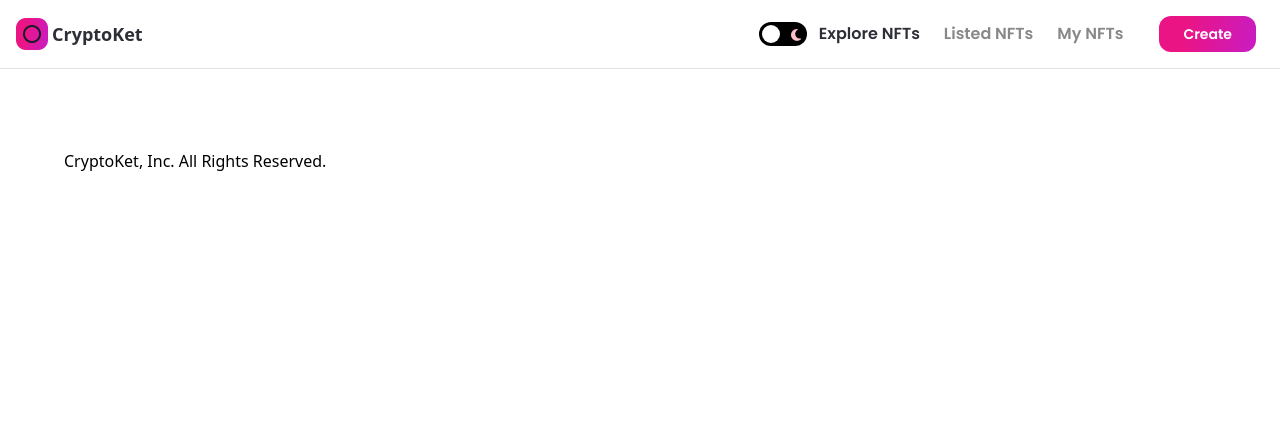
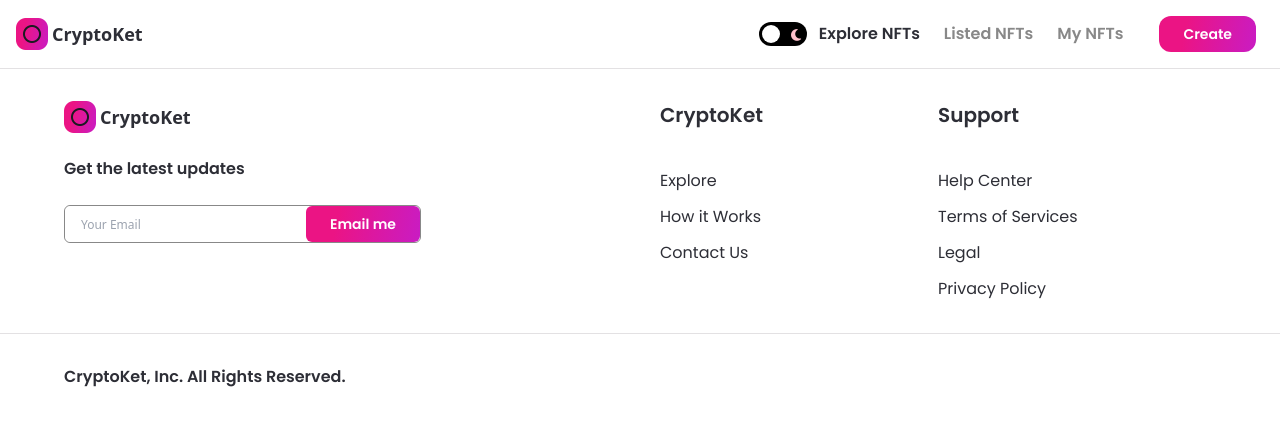
Before and after one commit to habibullahturkmen/nft-marketplace, a Next.js app: page / in a window 1280 px wide. Shown: the top 426 px of the page. Built offline with nearby package versions, Linux system fonts and the light colour scheme.

Commit message:
:fire: Footer Complete :fire:

```diff
--- a/components/Button.jsx
+++ b/components/Button.jsx
@@ -1,7 +1,5 @@
-import React from 'react';
-
 const Button = ({ btnName, classStyles, handleClick }) => (
-  <button type="button" className={`nft-gradient text-sm minlg:test-lg py-2 px-6 minlg:px-8 font-poppins font-semibold text-white ${classStyles}`} onClick={handleClick}>
+  <button type="button" className={`nft-gradient text-sm minlg:text-lg py-2 px-6 minlg:px-8 font-poppins font-semibold text-white ${classStyles}`} onClick={handleClick}>
     {btnName}
   </button>
 );
--- a/components/Footer.jsx
+++ b/components/Footer.jsx
@@ -2,16 +2,64 @@ import Image from 'next/image';
 import { useTheme } from 'next-themes';
 
 import images from '../assets';
-import { Button } from './Button';
+import Button from './Button';
+
+const FooterLinks = ({ heading, items }) => (
+  <div className="flex-1 justify-start items-start">
+    <h3 className="font-poppins dark:text-white text-nft-black-1 font-semibold text-xl mb-10">{heading}</h3>
+    {items.map((item, index) => (
+      <p key={index} className="font-poppins dark:text-white text-nft-black-1 font-normal text-base cursor-pointer dark:hover:text-nft-gray-1 hover:text-nft-black-1 my-3">{item}</p>
+    ))}
+  </div>
+);
 
 const Footer = () => {
   const { theme } = useTheme();
 
   return (
     <footer className="flexCenter flex-col border-t dark:border-nft-black-1 border-nft-gray-1 sm:py-8 py-16">
-      <div className="flexCenter w-full mt-5 borter-t dark:border-nft-black-1 border-nft-gray-1 sm:px-4 px-16">
+
+      <div className="w-full minmd:w-4/5 flex flex-row md:flex-col sm:px-4 px-16">
+        {/* logo, e-mail/updates & button */}
+        <div className="flexStart flex-1 flex-col">
+          <div className="flexCenter cursor-pointer">
+            <Image src={images.logo02} objectFit="contain" width={32} height={32} alt="logo" />
+            <p className="dark:text-white text-nft-black-1 font-semibold text-lg ml-1">CryptoKet</p>
+          </div>
+          <p className="font-poppins dark:text-white text-nft-black-1 font-semibold text-base mt-6">Get the latest updates</p>
+          <div className="flexBetween md:w-full minlg:w-557 w-357 mt-6 dark:bg-nft-black-2 bg-white border dark:border-nft-black-2 border-nft-gray-2 rounded-md">
+            <input type="email" placeholder="Your Email" className="h-full flex-1 w-full dark:bg-nft-black-2 bg-white px-4 rounded-md dark:text-white text-nft-black-1 font-normal text-xs minlg:text-lg outline-none" />
+            <div className="flex-initial">
+              <Button btnName="Email me" classStyles="rounded-md" />
+            </div>
+          </div>
+        </div>
+
+        {/* Footer Links */}
+        <div className="flex-1 flexBetweenStart flex-wrap ml-10 md:ml-0 md:mt-8">
+          <FooterLinks heading="CryptoKet" items={['Explore', 'How it Works', 'Contact Us']} />
+          <FooterLinks heading="Support" items={['Help Center', 'Terms of Services', 'Legal', 'Privacy Policy']} />
+        </div>
+      </div>
+
+      {/* Copyright & social media icons */}
+      <div className="flexCenter w-full mt-5 border-t dark:border-nft-black-1 border-nft-gray-1 sm:px-4 px-16">
         <div className="flexBetween flex-row w-full minmd:w-4/5 sm:flex-col mt-7">
-          <p>CryptoKet, Inc. All Rights Reserved.</p>
+          <p className="font-poppins dark:text-white text-nft-black-1 font-semibold text-base">CryptoKet, Inc. All Rights Reserved.</p>
+          <div className="flex flex-row sm:mt-4">
+            {[images.instagram, images.twitter, images.telegram, images.discord].map((image, index) => (
+              <div className="mx-2 cursor-pointer" key={index}>
+                <Image
+                  src={image}
+                  objectFit="contain"
+                  width={24}
+                  height={24}
+                  alt="social"
+                  className={theme === 'light' && 'filter invert'}
+                />
+              </div>
+            ))}
+          </div>
         </div>
       </div>
     </footer>
```
